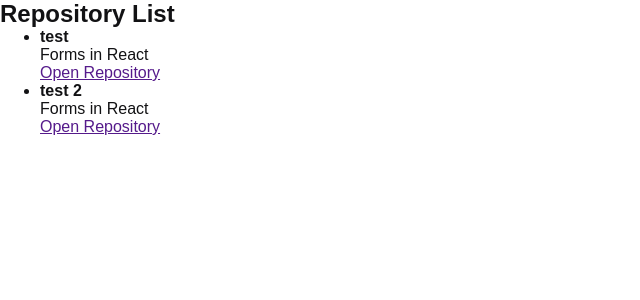
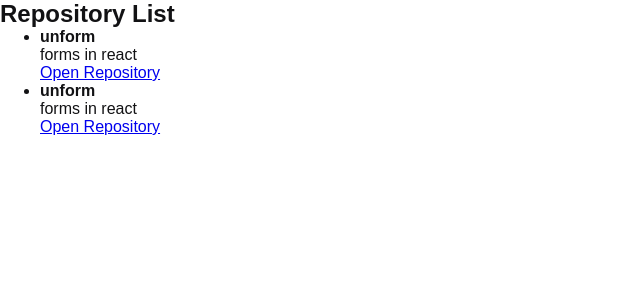
Before and after one commit to gabrielcedran/github-explorer-2, a React app: page / in a window 1280 px wide. Shown: the top 300 px of the page, without its empty margins (0-640 px from the left). Built offline with nearby package versions, Linux system fonts and the light colour scheme.

Commit message:
Pass object as an argument to component

```diff
--- a/src/components/RepositoryItem.jsx
+++ b/src/components/RepositoryItem.jsx
@@ -2,9 +2,9 @@
 export function RepositoryItem(props) {
     return(
         <li>
-            <strong>{props.repository}</strong>
-            <p>Forms in React</p>
-            <a href="">
+            <strong>{props.repository.name}</strong>
+            <p>{props.repository.description}</p>
+            <a href={props.repository.url}>
                 Open Repository
             </a>
         </li>
--- a/src/components/RepositoryList.jsx
+++ b/src/components/RepositoryList.jsx
@@ -1,4 +1,10 @@
 import { RepositoryItem } from "./RepositoryItem";
+
+const repository = {
+    name: 'unform',
+    description: 'forms in react',
+    url: 'https://github.com/unform/unform'
+}
 
 export function RepositoryList() {
     return (
@@ -6,8 +12,8 @@
             <h1>Repository List</h1>
 
             <ul>
-                <RepositoryItem repository="test" />
-                <RepositoryItem repository="test 2" />
+                <RepositoryItem repository={repository} />
+                <RepositoryItem repository={repository} />
             </ul>
         </section>
     )
```
